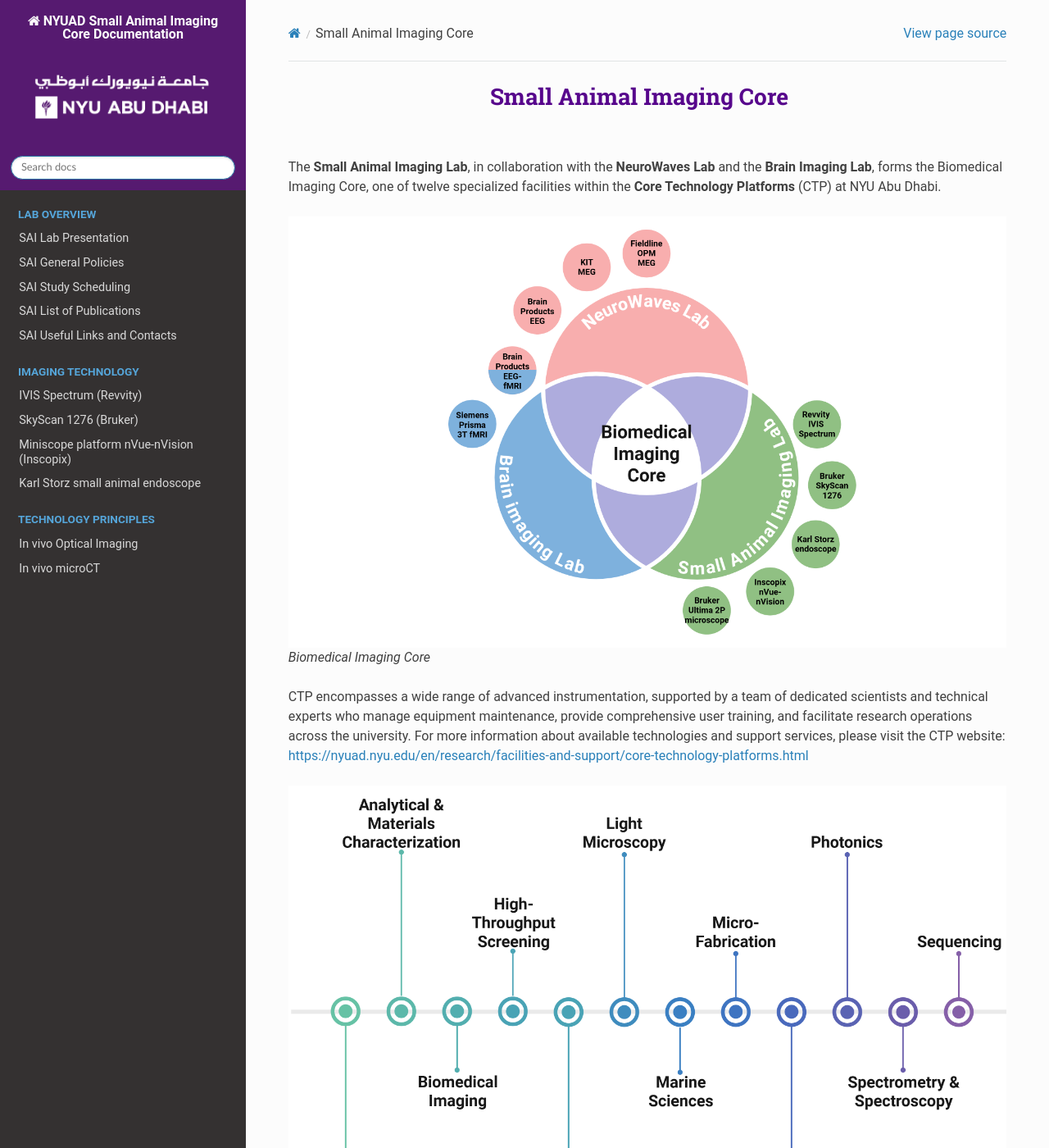
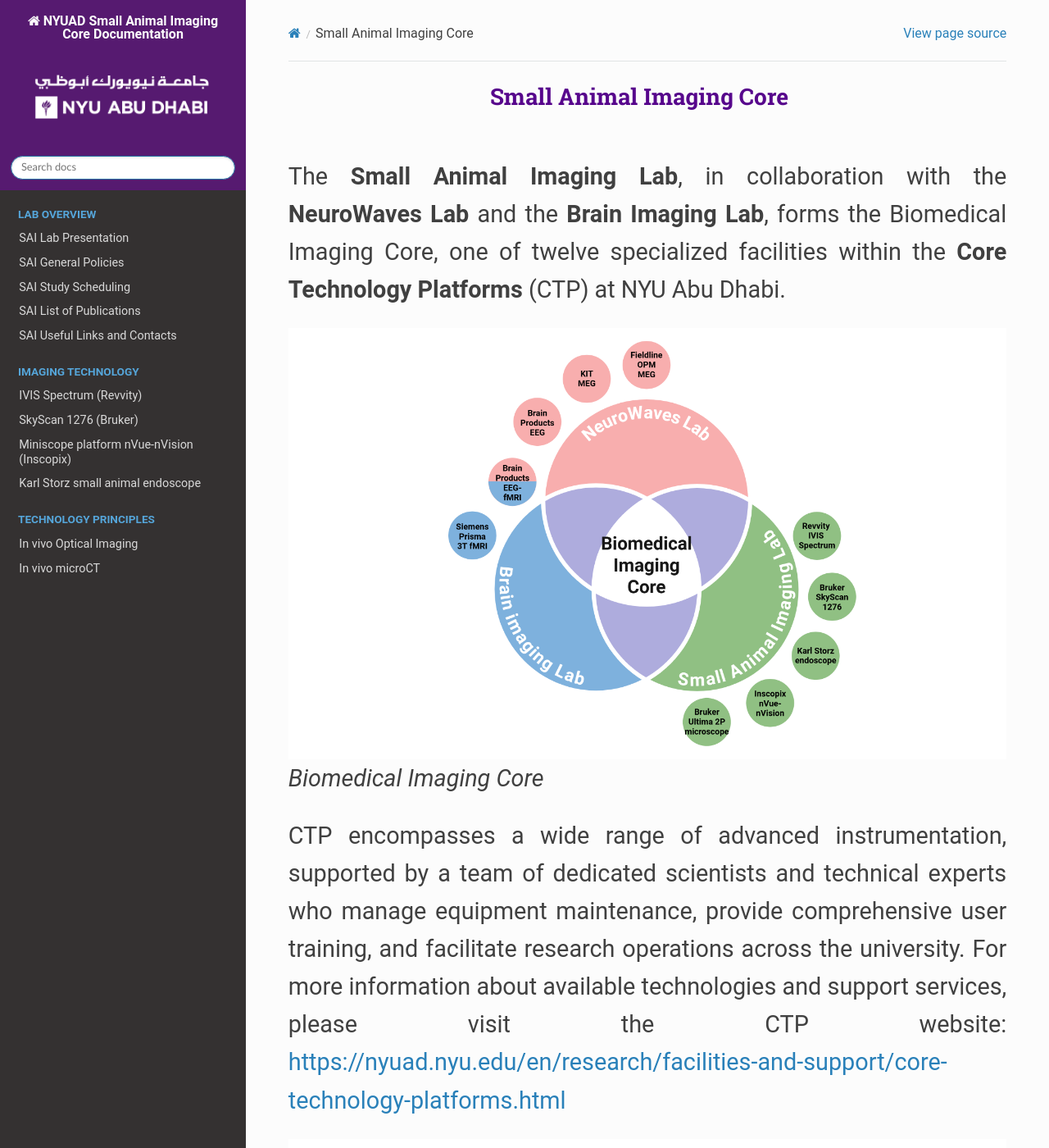
Before and after one commit to BioMedicalImaging-Core-NYUAD/smallanimalimaging-lab-documentation, a Sphinx documentation site: the page built from docs/source/index.rst, in a window 1280 px wide and 1400 px high. Shown: the whole window at 82% size. Built offline with Sphinx 7.4.7 and the Read the Docs theme 3.1.0, drawn with Linux system fonts in a browser that asks for light colours.

Commit message:
font, styling

```diff
--- a/docs/source/_static/custom.css
+++ b/docs/source/_static/custom.css
@@ -10,7 +10,7 @@
 }
 
 /* Uniform font size and style across all text elements */
-.rst-content p,{
+.rst-content p {
     font-size: 1.8em !important;
     line-height: 1.6 !important;
     text-align: justify !important;
```
